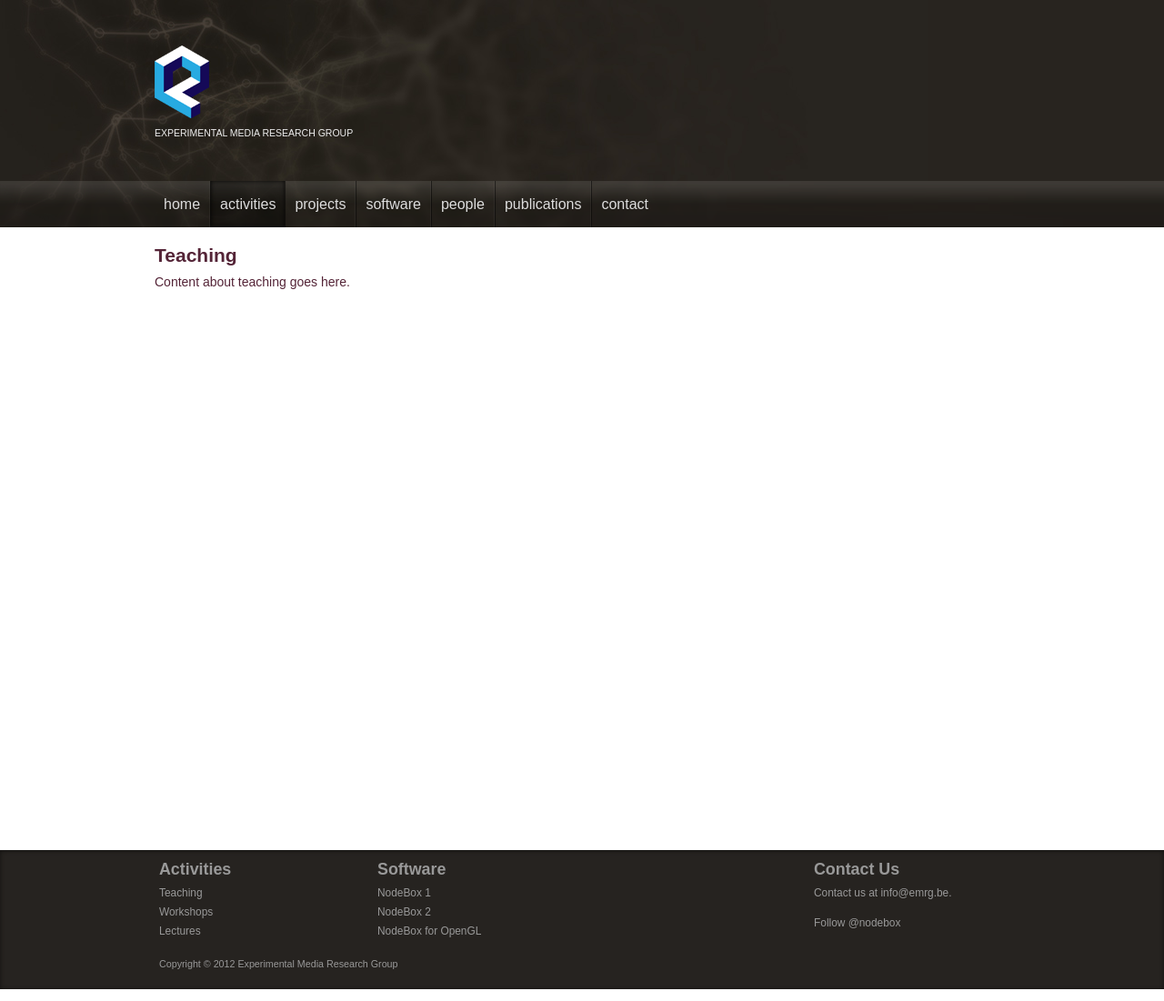
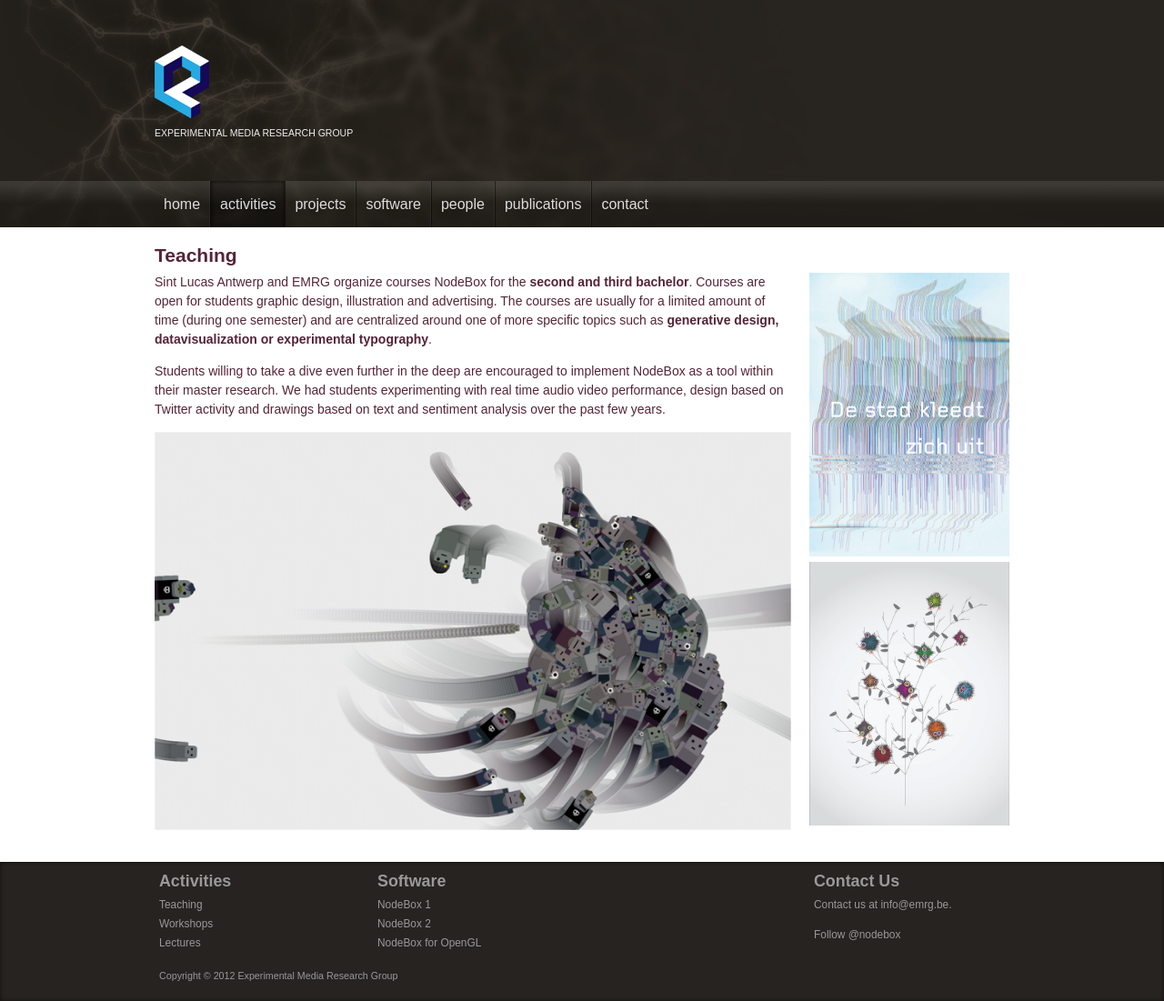
Before and after one commit to nodebox/emrg.be, a Jekyll site: the page built from activities/teaching.md, in a window 1280 px wide. Shown: the whole page at 91% size. Built offline with Jekyll 4.4.1, drawn with Linux system fonts in a browser that asks for light colours; nearby versions of some CDN libraries; comment, search, counter and statistics services are not loaded.

Commit message:
Add content and pictures for teaching page

```diff
--- a/activities/teaching.md
+++ b/activities/teaching.md
@@ -2,5 +2,12 @@
 layout: default
 section: activities
 title: Teaching
+images:
+  - teaching/teaching2.jpg
+  - teaching/teaching3.jpg
 ---
-Content about teaching goes here.
+Sint Lucas Antwerp and EMRG organize courses NodeBox for the **second and third bachelor**. Courses are open for students graphic design, illustration and advertising.  The courses are usually for a limited amount of time (during one semester) and are centralized around one of more specific topics such as **generative design, datavisualization or experimental typography**.
+
+Students willing to take a dive even further in the deep are encouraged to implement NodeBox as a tool within their master research. We had students experimenting with real time audio video performance, design based on Twitter activity and drawings based on text and sentiment analysis over the past few years.
+
+<img src="/media/teaching/teaching1.png" width = "100%" height = "inherit">
```
Also changed, not shown: activities/workshops.md (+2 -2 lines), media/teaching/teaching1.png (added), media/teaching/teaching2.jpg (added), media/teaching/teaching3.jpg (added).
